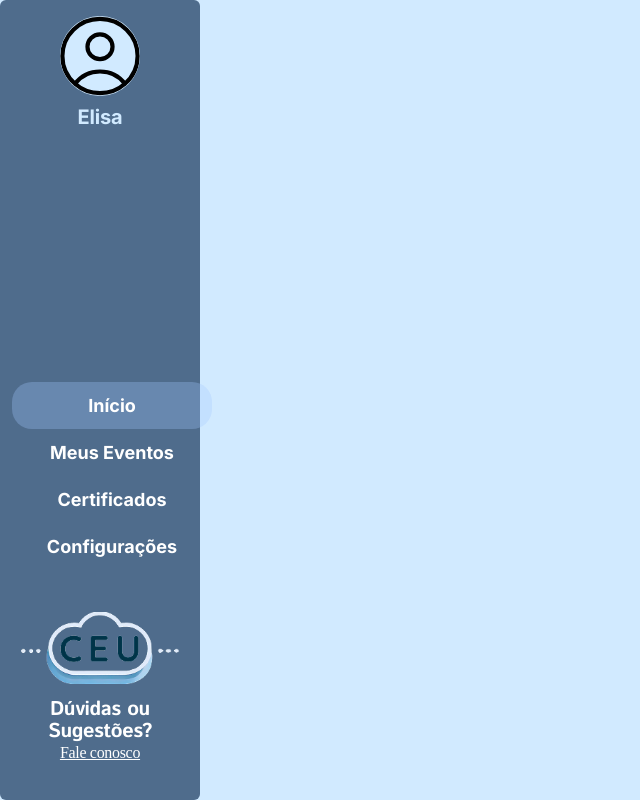
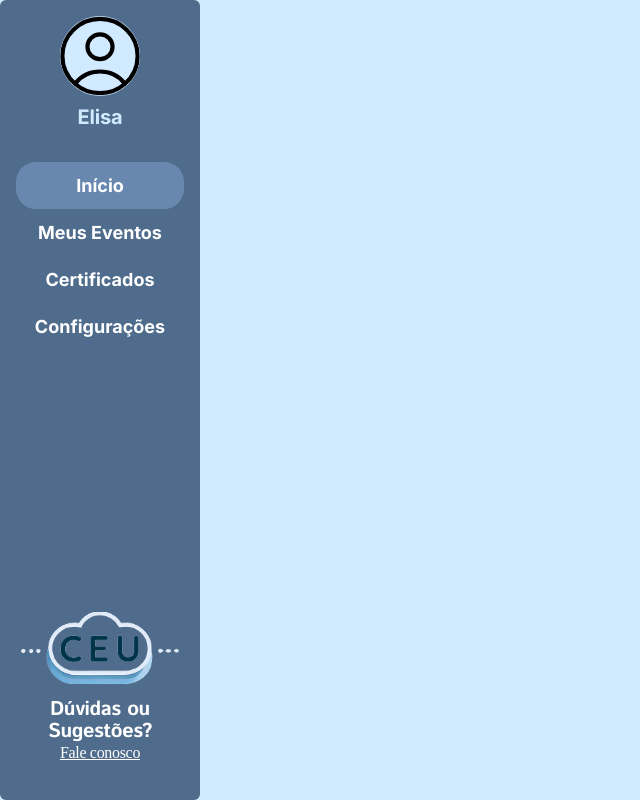
Before and after one commit to nathy-melo/CEU, a PHP site: page /ceu.html in a window 1280 px wide. Shown: the whole page, without its empty margins (0-640 px from the left). Run offline with PHP 8.4, Linux system fonts and the light colour scheme; some web fonts are replaced.

Commit message:
Barra Lateral

```diff
--- a/ceu.css
+++ b/ceu.css
@@ -17,20 +17,6 @@ body {
     align-items: center;
     padding-top: 20px;
 }
-a{
-    padding: 5px;
-    color: rgb(255, 255, 255);
-}
-.side-bar{
-    text-align: center;
-    position: absolute;
-    width: 234px;
-    height: 158px;
-    left: 12px;
-    top: 358px;
-}
-
-
 
 .avatar {
     width: 80px;
```
